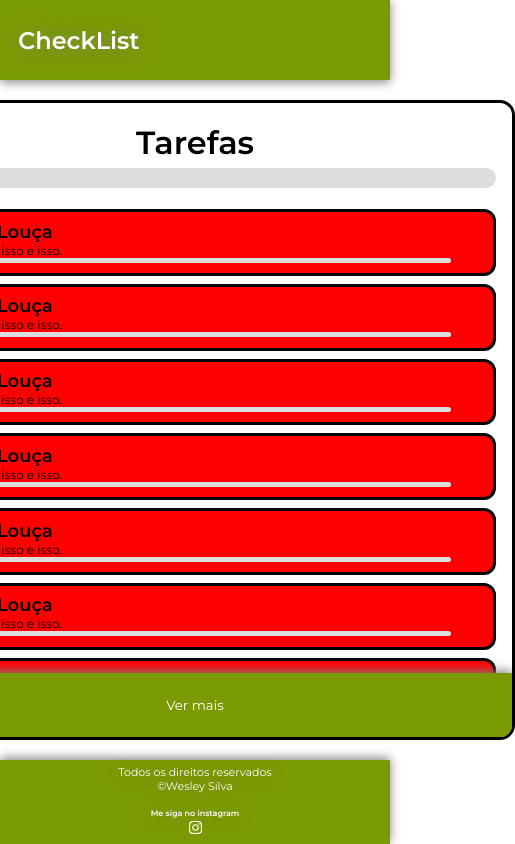
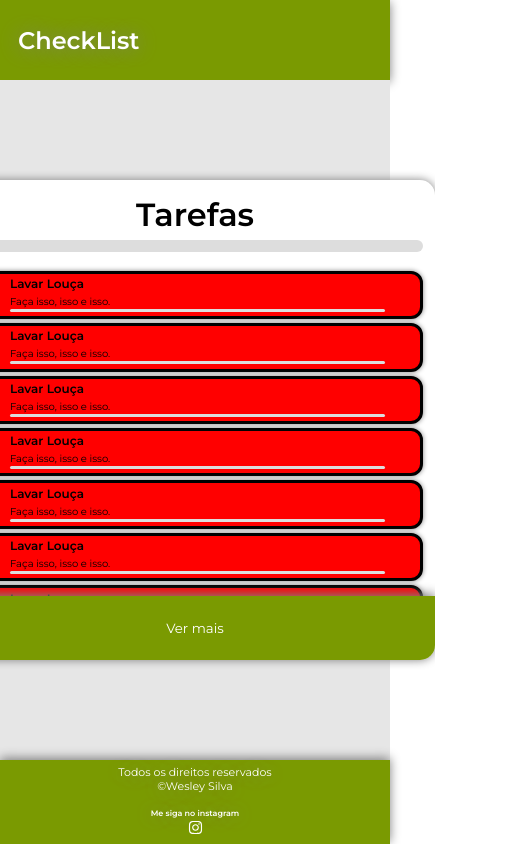
Before and after one commit to Wesleyleopoldo/check-list, a React (Vite) app: page / in a window 390 px wide. Shown: the whole page, 515 px wide, since content can reach past the window. Built offline with nearby package versions, Linux system fonts and the light colour scheme.

Commit message:
fix(Ver Mais, Preencher progresso geral): Adiciona correção para exibição do ver mais e adiciona lógica para preenchimento do progresso geral
Signed-off-by: desenvolvimentowesleysilva@gmail.com <desenvolvimentowesleysilva@gmail.com>

```diff
--- a/src/components/Header/index.jsx
+++ b/src/components/Header/index.jsx
@@ -2,10 +2,10 @@ import "./styles.css"
 
 export default function Header() {
     return (
-        <div className="container">
+        <header className="container">
             <div className="logo">
                 <h2><a href="#">CheckList</a></h2>
             </div>
-        </div>
+        </header>
     )
 }
--- a/src/components/Header/styles.css
+++ b/src/components/Header/styles.css
@@ -5,7 +5,6 @@
     display: flex;
     align-items: center;
     box-shadow: 0px 2px 10px gray;
-
 }
 
 .logo {
--- a/src/components/Main/index.jsx
+++ b/src/components/Main/index.jsx
@@ -4,13 +4,20 @@ import Task from "../Task";
 import { tasks } from "../../datas/data";
 
 export default function Main() {
-    const [viewMore, setViewMore] = useState("hidden");
-    const [expand, setExpand] = useState(false);
+    const [viewMore, setViewMore] = useState(false);
+    const [completed, setCompleted] = useState(Array(tasks.length).fill(false));
 
     function overFlow() {
-        setViewMore("auto");
-        setExpand(false);
+        setViewMore(true);
     }
+
+    function handleTaskCheck(index, isChecked) {
+        const updated = [...completed];
+        updated[index] = isChecked;
+        setCompleted(updated);
+    }
+
+    const progressPercent = (completed.filter(Boolean).length / tasks.length) * 100;
 
     return (
         <main className="content">
@@ -20,20 +27,26 @@ export default function Main() {
                         <h1>Tarefas</h1>
                     </div>
                         <div className="progress-bar">
-                            <div className="progress-fill"></div>
+                            <div className="progress-fill" style={{ width: `${progressPercent}%`}}></div>
                         </div>
                 </div>
-                <div className="tasks" style={{ overflowY: `${viewMore}` }}>
+                <div className="tasks" style={{ overflowY: viewMore ? "auto" : "hidden" }}>
 
                     {
                         tasks.map((task) => (
-                            <Task task={task.title} description={task.description} />
+                            <Task
+                            key={task.id}
+                            task={task.title}
+                            description={task.description}
+                            checked={completed[task.id]}
+                            onCheck={(isChecked) => handleTaskCheck(task.id, isChecked)}
+                            />
                         ))
                     }
 
                 </div>
 
-                { (!expand) && (tasks.length > 6 && <div className="view-more">
+                { tasks.length > 6 && !viewMore && ( <div className="view-more">
                         <button onClick={overFlow}>Ver mais</button>
                     </div>
                 )}
--- a/src/components/Main/styles.css
+++ b/src/components/Main/styles.css
@@ -2,23 +2,27 @@
   display: flex;
   align-items: center;
   justify-content: center;
+  background-color: #E6E6E6;
 }
 
 .content .container-main {
   position: absolute;
   display: flex;
   flex-direction: column;
-    border: solid;
-    width: 40rem;
-    height: 40rem;
+  width: 35rem;
+  height: 35rem;
   border-radius: 15px;
+  border: none;
   gap: 5px;
   align-items: center;
+  background-color: white;
 
+  box-shadow: 0px 0px 10px grey;
   overflow-y: hidden;
 }
 
 .tasks {
+  padding: 8px 0;
   display: flex;
   flex-direction: column;
   align-items: center;
@@ -81,3 +85,83 @@
   border: none;
   z-index: 11;
 }
+
+@media (max-width: 700px) {
+  .content .container-main {
+    position: absolute;
+    display: flex;
+    flex-direction: column;
+    border: none;
+    width: 30rem;
+    height: 30rem;
+    border-radius: 15px;
+    gap: 6px;
+    align-items: center;
+
+    overflow-y: hidden;
+  }
+
+  .tasks {
+    display: flex;
+    flex-direction: column;
+    align-items: center;
+    gap: 4px;
+    width: 100%;
+    height: 81%;
+  }
+
+  .progress-bar {
+    width: 95%;
+    height: 30px;
+    background-color: #ddd;
+    border-radius: 10px;
+    overflow: hidden;
+    margin-top: 20px;
+  }
+
+  .progress-fill {
+    height: 100%;
+    width: 1%;
+    background-color: #7A9A01;
+    transition: width 0.3s ease;
+  }
+
+  .header-tasks {
+    display: flex;
+    width: 100%;
+    flex-direction: column;
+    align-items: center;
+    gap: 25px;
+    height: 16%;
+    padding: 5px 0;
+  }
+
+  .content .container-main .title-tasks {
+    width: 100%;
+    height: 8%;
+    text-align: center;
+    padding-top: 10px;
+  }
+
+  .view-more {
+    position: absolute;
+    opacity: 100%;
+    display: flex;
+    justify-content: center;
+    background: linear-gradient(to top, rgba(122, 154, 1, 0.3), transparent);
+    width: 100%;
+    height: 4rem;
+    bottom: 0;
+    z-index: 10;
+    box-shadow: 0px -2px 10px grey;
+  }
+
+  .view-more button {
+    cursor: pointer;
+    width: 100%;
+    background-color: #7A9A01;
+    color: white;
+    border: none;
+    z-index: 11;
+  }
+}
--- a/src/components/Task/index.jsx
+++ b/src/components/Task/index.jsx
@@ -8,8 +8,9 @@ export default function Task(props) {
     function fillTask(e) {
         const isChecked = e.target.checked;
         setChecked(isChecked);
+        setProgress(isChecked ? 100 : 0);
 
-        setProgress(isChecked ? 100 : 0);
+        props.onCheck(e.target.checked);
     }
 
     return (
--- a/src/components/Task/styles.css
+++ b/src/components/Task/styles.css
@@ -1,13 +1,13 @@
 .task-container {
     display: flex;
-    background-color: red;
     height: 13%;
     align-items: center;
     padding: 15px;
     gap: 10px;
     border-radius: 12px;
     width: 95%;
-    border: solid;
+    box-shadow: 0px 0px 5px grey;
+
     padding-bottom: 17px;
 }
 
@@ -45,6 +45,10 @@
     margin: 0;
 }
 
+.task-container .tasks-details .task-title h3{
+    height: 19px;
+}
+
 .task-container .tasks-details .task-description {
     padding: 0;
     margin: 0;
@@ -65,5 +69,83 @@
 .task-progress-fill {
     height: 5px;
     background-color: #7A9A01;
+    transition: width 0.3s ease;
+}
+
+.task-description p {
+    padding-bottom: 1px;
+    padding-top: 0px;
+}
+
+@media (max-width: 800px) {
+    .task-container {
+        display: flex;
+        background-color: red;
+        height: 13%;
+        align-items: center;
+        padding: 10px 10;
+        gap: 10px;
+        border-radius: 12px;
+        width: 95%;
+        border: solid;
+        padding-bottom: 17px;
+    }
+
+    .checkbox-div .custom-checkbox {
+        margin-top: 6px;
+        appearance: none;
+        -webkit-appearance: none;
+        width: 15px;
+        height: 15px;
+        border: 2px solid #7A9A01;
+        border-radius: 55px;
+        cursor: pointer;
+        position: relative;
+        background-color: white;
+    }
+
+    .task-progress {
+        width: 95%;
+        height: 3px;
+        background-color: #ddd;
+        border-radius: 10px;
+        overflow: hidden;
+    }
+
+    .checkbox-div .custom-checkbox:checked {
+        background-color: #7A9A01;
+    }
+
+    .checkbox-div .custom-checkbox:checked::after {
+        content: "✔";
+
+    }
+
+    .task-container .tasks-details .task-title {
+        padding: 0;
+        margin: 0;
+    }
+
+    .task-container .tasks-details .task-description {
+        padding: 0;
+        margin: 0;
+    }
+
+    .task-container .tasks-details .task-title h3 {
+        font-size: 12px;
+    }
+
+    .task-container .tasks-details .task-description p {
+        font-size: 10px;
+    }
+
+    .task-container .tasks-details {
+        width: 100%;
+    }
+
+    .task-progress-fill {
+        height: 5px;
+        background-color: #7A9A01;
         transition: width 0.4s ease;
     }
+}
--- a/src/datas/data.js
+++ b/src/datas/data.js
@@ -30,17 +30,17 @@ export const tasks = [
         description: "Faça isso, isso e isso."
     },
     {
-        id: "6",
+        id: "7",
         title: "Lavar Louça",
         description: "Faça isso, isso e isso."
     },
     {
-        id: "6",
+        id: "8",
         title: "Lavar Louça",
         description: "Faça isso, isso e isso."
     },
     {
-        id: "6",
+        id: "9",
         title: "Lavar Louça",
         description: "Faça isso, isso e isso."
     },
--- a/src/index.css
+++ b/src/index.css
@@ -20,10 +20,6 @@ html, body, #root, .home {
   height: 100%;
 }
 
-header {
-  min-height: 10vh;
-}
-
 main {
   flex: 1;
 }
```
Lines whose indentation alone changed are shown as unchanged.
